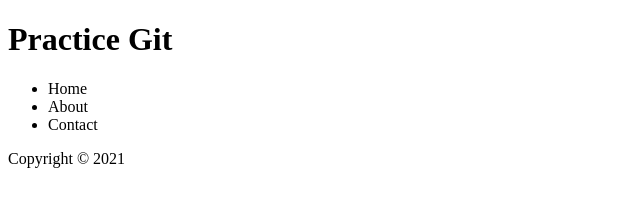
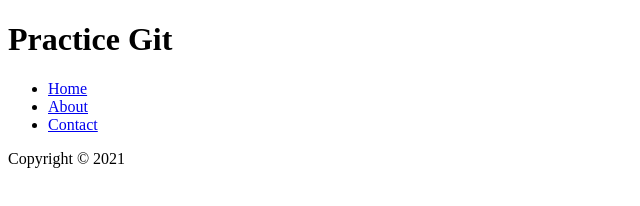
Before and after one commit to kingluddite/practice-git-week-02, a plain HTML site: page index.html in a window 1280 px wide. Shown: the whole page, without its empty margins (0-640 px from the left). Drawn offline with Linux system fonts and the light colour scheme.

Commit message:
Make nav semantic

```diff
--- a/index.html
+++ b/index.html
@@ -10,11 +10,13 @@
 
 <body>
   <h1>Practice Git</h1>
-  <ul>
-    <li>Home</li>
-    <li>About</li>
-    <li>Contact</li>
-  </ul>
+  <nav>
+    <ul>
+      <li><a href="#">Home</a></li>
+      <li><a href="#">About</a></li>
+      <li><a href="#">Contact</a></li>
+    </ul>
+  </nav>
   <footer>Copyright &copy; 2021</footer>
 </body>
 
```
